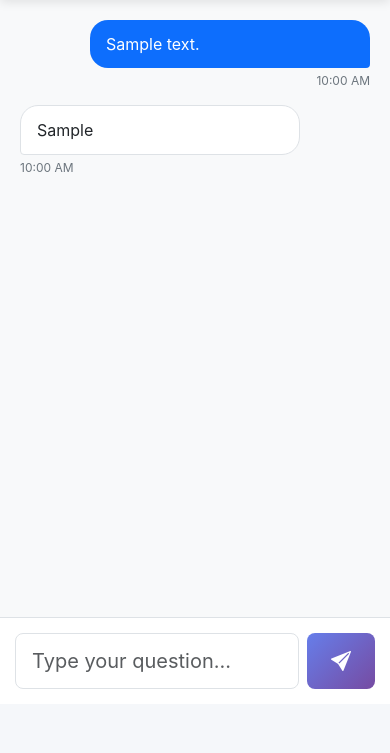
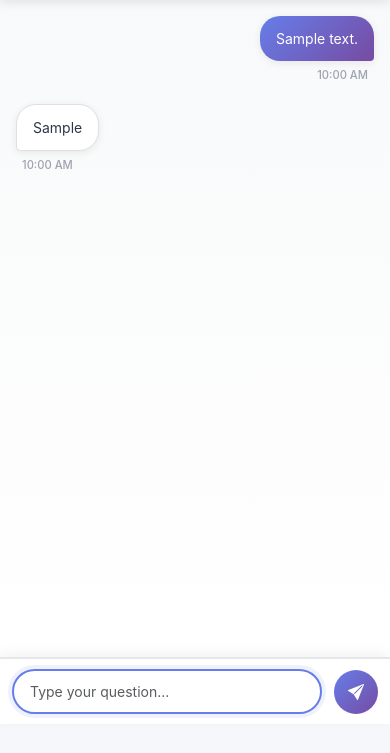
Before and after one commit to azrieydev-spec/Az-Training-System, a Flask app: page /chat in a window 390 px wide. Shown: the part 56-809 px from the top of the page. Run offline with Flask 3, Linux system fonts and the light colour scheme; a user stored in the database is signed in; tables that the repository leaves empty hold one stand-in row (values such as "Sample post"); grey boxes marked "Sample" are stand-in pictures; parts of the project's set-up code (start-up, migrations or seed data) failed here and were passed over.

Commit message:
Assistant checkpoint: Improved chat UI with modern design and animations
Assistant generated file changes:
- templates/chat.html:
- static/css/style.css: Update button gradient to match new color scheme

---

User prompt:

Improve the UI:
1. Add loading spinner when AI is thinking
2. Better chat bubble design
3. Add timestamp to messages
4. Make it mobile responsive
5. Add 'typing...' indicator
6. Change color scheme to look more

Replit-Commit-Author: Assistant
Replit-Commit-Session-Id: ac32026f-b23a-403a-bd29-f0c723627796
Replit-Commit-Event-Id: 36266f4d-75e3-4f6d-ac7b-1683941b4d57

```diff
--- a/static/css/style.css
+++ b/static/css/style.css
@@ -70,10 +70,15 @@ body {
     border: none;
 }
 
-.btn-primary:hover {
+.btn-primary:hover:not(:disabled) {
     background: linear-gradient(135deg, #5a6fd6 0%, #6a4190 100%);
     transform: translateY(-1px);
     box-shadow: 0 4px 12px rgba(102, 126, 234, 0.4);
+}
+
+.btn-primary:disabled {
+    opacity: 0.6;
+    cursor: not-allowed;
 }
 
 .btn-lg {
--- a/templates/chat.html
+++ b/templates/chat.html
@@ -1,3 +1,4 @@
+
 {% extends "base.html" %}
 
 {% block title %}Chat - Training Assistant{% endblock %}
@@ -8,83 +9,253 @@
         height: calc(100vh - 140px);
         display: flex;
         flex-direction: column;
+        max-width: 1200px;
+        margin: 0 auto;
     }
+
     .chat-messages {
         flex: 1;
         overflow-y: auto;
-        padding: 20px;
-        background: #f8f9fa;
+        padding: 24px;
+        background: linear-gradient(to bottom, #f8f9fa 0%, #ffffff 100%);
     }
+
     .message {
-        max-width: 80%;
-        margin-bottom: 15px;
-        animation: fadeIn 0.3s ease;
+        max-width: 75%;
+        margin-bottom: 20px;
+        animation: slideIn 0.3s ease;
+        display: flex;
+        flex-direction: column;
     }
-    @keyframes fadeIn {
-        from { opacity: 0; transform: translateY(10px); }
-        to { opacity: 1; transform: translateY(0); }
+
+    @keyframes slideIn {
+        from {
+            opacity: 0;
+            transform: translateY(15px) scale(0.95);
+        }
+        to {
+            opacity: 1;
+            transform: translateY(0) scale(1);
+        }
     }
+
     .message-user {
         margin-left: auto;
+        align-items: flex-end;
     }
+
     .message-ai {
         margin-right: auto;
+        align-items: flex-start;
     }
+
     .message-bubble {
-        padding: 12px 16px;
-        border-radius: 18px;
+        padding: 14px 18px;
+        border-radius: 20px;
         word-wrap: break-word;
+        position: relative;
+        box-shadow: 0 2px 8px rgba(0, 0, 0, 0.08);
+        line-height: 1.5;
     }
+
     .message-user .message-bubble {
-        background: #0d6efd;
+        background: linear-gradient(135deg, #667eea 0%, #764ba2 100%);
         color: white;
         border-bottom-right-radius: 4px;
     }
+
     .message-ai .message-bubble {
         background: white;
-        border: 1px solid #dee2e6;
+        border: 1px solid #e0e0e0;
         border-bottom-left-radius: 4px;
+        color: #2d3748;
     }
+
     .message-time {
-        font-size: 0.75rem;
-        color: #6c757d;
-        margin-top: 4px;
+        font-size: 0.7rem;
+        color: #9ca3af;
+        margin-top: 6px;
+        padding: 0 6px;
+        font-weight: 500;
     }
+
     .chat-input-container {
-        padding: 15px;
+        padding: 20px 24px;
         background: white;
-        border-top: 1px solid #dee2e6;
+        border-top: 2px solid #e5e7eb;
+        box-shadow: 0 -4px 12px rgba(0, 0, 0, 0.05);
     }
+
+    .input-wrapper {
+        max-width: 1200px;
+        margin: 0 auto;
+        display: flex;
+        gap: 12px;
+        align-items: center;
+    }
+
+    #messageInput {
+        flex: 1;
+        border-radius: 24px;
+        border: 2px solid #e5e7eb;
+        padding: 12px 20px;
+        font-size: 15px;
+        transition: all 0.2s ease;
+    }
+
+    #messageInput:focus {
+        border-color: #667eea;
+        box-shadow: 0 0 0 4px rgba(102, 126, 234, 0.1);
+        outline: none;
+    }
+
+    #sendBtn {
+        width: 50px;
+        height: 50px;
+        border-radius: 50%;
+        display: flex;
+        align-items: center;
+        justify-content: center;
+        transition: all 0.2s ease;
+        background: linear-gradient(135deg, #667eea 0%, #764ba2 100%);
+        border: none;
+    }
+
+    #sendBtn:hover:not(:disabled) {
+        transform: scale(1.05);
+        box-shadow: 0 4px 16px rgba(102, 126, 234, 0.4);
+    }
+
+    #sendBtn:disabled {
+        opacity: 0.6;
+        cursor: not-allowed;
+    }
+
     .typing-indicator {
         display: none;
-        padding: 12px 16px;
+        padding: 14px 18px;
         background: white;
-        border: 1px solid #dee2e6;
-        border-radius: 18px;
+        border: 1px solid #e0e0e0;
+        border-radius: 20px;
         border-bottom-left-radius: 4px;
-        max-width: 100px;
+        max-width: 80px;
+        box-shadow: 0 2px 8px rgba(0, 0, 0, 0.08);
     }
+
     .typing-indicator.show {
-        display: block;
+        display: flex;
+        gap: 4px;
+        align-items: center;
     }
+
     .typing-indicator span {
-        display: inline-block;
         width: 8px;
         height: 8px;
-        background: #6c757d;
+        background: #667eea;
         border-radius: 50%;
-        margin-right: 4px;
-        animation: typing 1s infinite;
+        animation: typing 1.4s infinite;
     }
+
     .typing-indicator span:nth-child(2) { animation-delay: 0.2s; }
-    .typing-indicator span:nth-child(3) { animation-delay: 0.4s; margin-right: 0; }
+    .typing-indicator span:nth-child(3) { animation-delay: 0.4s; }
+
     @keyframes typing {
-        0%, 60%, 100% { transform: translateY(0); }
-        30% { transform: translateY(-6px); }
+        0%, 60%, 100% {
+            transform: translateY(0);
+            opacity: 0.7;
+        }
+        30% {
+            transform: translateY(-10px);
+            opacity: 1;
+        }
     }
+
     .welcome-message {
         text-align: center;
-        padding: 40px 20px;
+        padding: 60px 20px;
+        animation: fadeIn 0.5s ease;
+    }
+
+    @keyframes fadeIn {
+        from { opacity: 0; }
+        to { opacity: 1; }
+    }
+
+    .welcome-message i {
+        background: linear-gradient(135deg, #667eea 0%, #764ba2 100%);
+        -webkit-background-clip: text;
+        -webkit-text-fill-color: transparent;
+        background-clip: text;
+    }
+
+    .loading-spinner {
+        display: none;
+        width: 20px;
+        height: 20px;
+        border: 3px solid rgba(255, 255, 255, 0.3);
+        border-top-color: white;
+        border-radius: 50%;
+        animation: spin 0.8s linear infinite;
+    }
+
+    .loading-spinner.show {
+        display: inline-block;
+    }
+
+    @keyframes spin {
+        to { transform: rotate(360deg); }
+    }
+
+    /* Mobile responsive */
+    @media (max-width: 768px) {
+        .chat-container {
+            height: calc(100vh - 120px);
+        }
+
+        .chat-messages {
+            padding: 16px;
+        }
+
+        .message {
+            max-width: 85%;
+        }
+
+        .message-bubble {
+            padding: 12px 16px;
+            font-size: 14px;
+        }
+
+        .chat-input-container {
+            padding: 12px 16px;
+        }
+
+        #messageInput {
+            font-size: 14px;
+            padding: 10px 16px;
+        }
+
+        #sendBtn {
+            width: 44px;
+            height: 44px;
+        }
+
+        .welcome-message {
+            padding: 40px 16px;
+        }
+
+        .welcome-message h4 {
+            font-size: 1.25rem;
+        }
+    }
+
+    @media (max-width: 480px) {
+        .message {
+            max-width: 90%;
+        }
+
+        .chat-input-container {
+            padding: 10px 12px;
+        }
     }
 </style>
 {% endblock %}
@@ -102,7 +273,7 @@
             {% for msg in messages %}
             <div class="message message-user">
                 <div class="message-bubble">{{ msg.message }}</div>
-                <div class="message-time text-end">{{ msg.created_at.strftime('%I:%M %p') }}</div>
+                <div class="message-time">{{ msg.created_at.strftime('%I:%M %p') }}</div>
             </div>
             {% if msg.response %}
             <div class="message message-ai">
@@ -120,11 +291,12 @@
     </div>
 
     <div class="chat-input-container">
-        <form id="chatForm" class="d-flex gap-2">
-            <input type="text" id="messageInput" class="form-control form-control-lg"
+        <form id="chatForm" class="input-wrapper">
+            <input type="text" id="messageInput" class="form-control"
                    placeholder="Type your question..." autocomplete="off" required>
-            <button type="submit" class="btn btn-primary btn-lg px-4" id="sendBtn">
-                <i class="bi bi-send-fill"></i>
+            <button type="submit" class="btn btn-primary" id="sendBtn">
+                <i class="bi bi-send-fill" id="sendIcon"></i>
+                <div class="loading-spinner" id="loadingSpinner"></div>
             </button>
         </form>
     </div>
@@ -137,6 +309,8 @@ const chatMessages = document.getElementById('chatMessages');
 const chatForm = document.getElementById('chatForm');
 const messageInput = document.getElementById('messageInput');
 const sendBtn = document.getElementById('sendBtn');
+const sendIcon = document.getElementById('sendIcon');
+const loadingSpinner = document.getElementById('loadingSpinner');
 const typingIndicator = document.getElementById('typingIndicator');
 const welcomeMessage = document.getElementById('welcomeMessage');
 
@@ -144,7 +318,12 @@ function scrollToBottom() {
     chatMessages.scrollTop = chatMessages.scrollHeight;
 }
 
-function addMessage(content, isUser, time) {
+function formatTime() {
+    const now = new Date();
+    return now.toLocaleTimeString([], {hour: '2-digit', minute:'2-digit'});
+}
+
+function addMessage(content, isUser, time = null) {
     if (welcomeMessage) welcomeMessage.remove();
 
     const messageDiv = document.createElement('div');
@@ -155,8 +334,8 @@ function addMessage(content, isUser, time) {
     bubble.textContent = content;
 
     const timeDiv = document.createElement('div');
-    timeDiv.className = `message-time ${isUser ? 'text-end' : ''}`;
-    timeDiv.textContent = time || new Date().toLocaleTimeString([], {hour: '2-digit', minute:'2-digit'});
+    timeDiv.className = 'message-time';
+    timeDiv.textContent = time || formatTime();
 
     messageDiv.appendChild(bubble);
     messageDiv.appendChild(timeDiv);
@@ -175,6 +354,16 @@ function showTyping(show) {
     }
 }
 
+function showLoading(show) {
+    if (show) {
+        sendIcon.style.display = 'none';
+        loadingSpinner.classList.add('show');
+    } else {
+        sendIcon.style.display = 'block';
+        loadingSpinner.classList.remove('show');
+    }
+}
+
 chatForm.addEventListener('submit', async (e) => {
     e.preventDefault();
 
@@ -185,6 +374,7 @@ chatForm.addEventListener('submit', async (e) => {
     messageInput.value = '';
     messageInput.disabled = true;
     sendBtn.disabled = true;
+    showLoading(true);
     showTyping(true);
 
     try {
@@ -210,12 +400,15 @@ chatForm.addEventListener('submit', async (e) => {
         addMessage('Sorry, there was an error connecting to the server.', false);
     } finally {
         showTyping(false);
+        showLoading(false);
         messageInput.disabled = false;
         sendBtn.disabled = false;
         messageInput.focus();
     }
 });
 
+// Auto-focus input on page load
+messageInput.focus();
 scrollToBottom();
 </script>
 {% endblock %}
```
